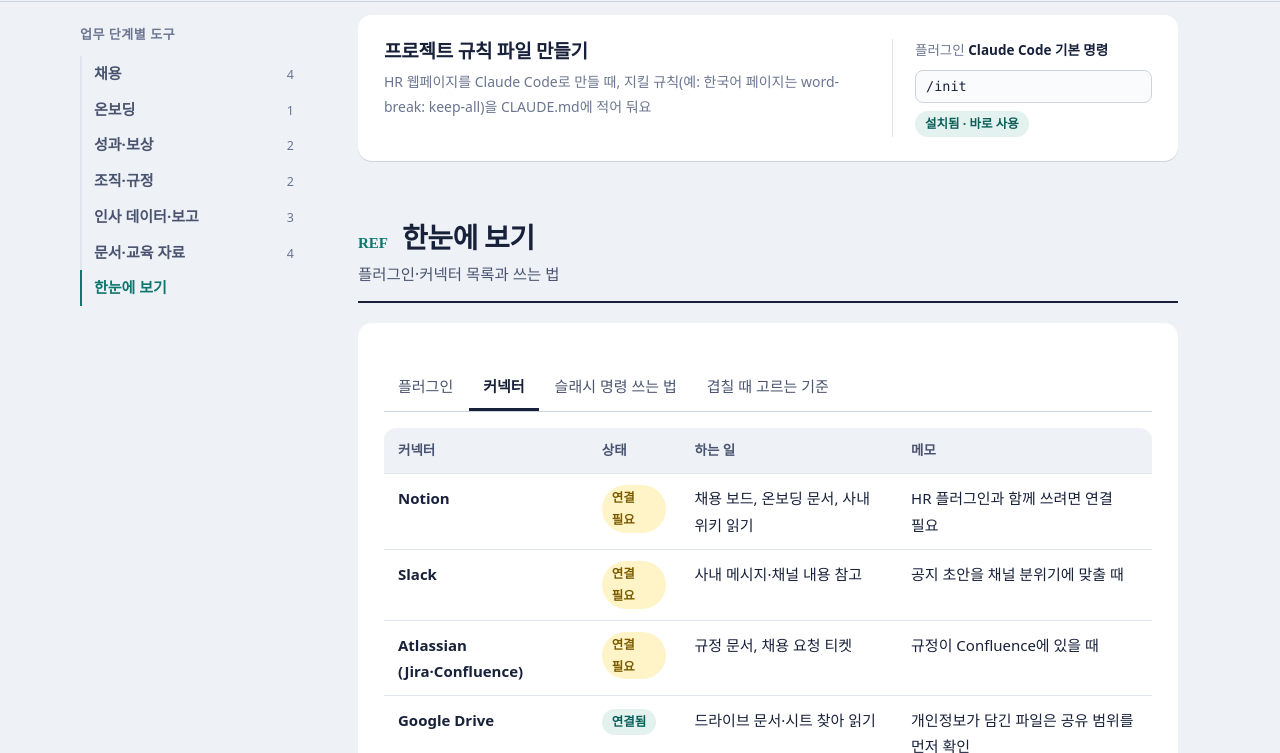
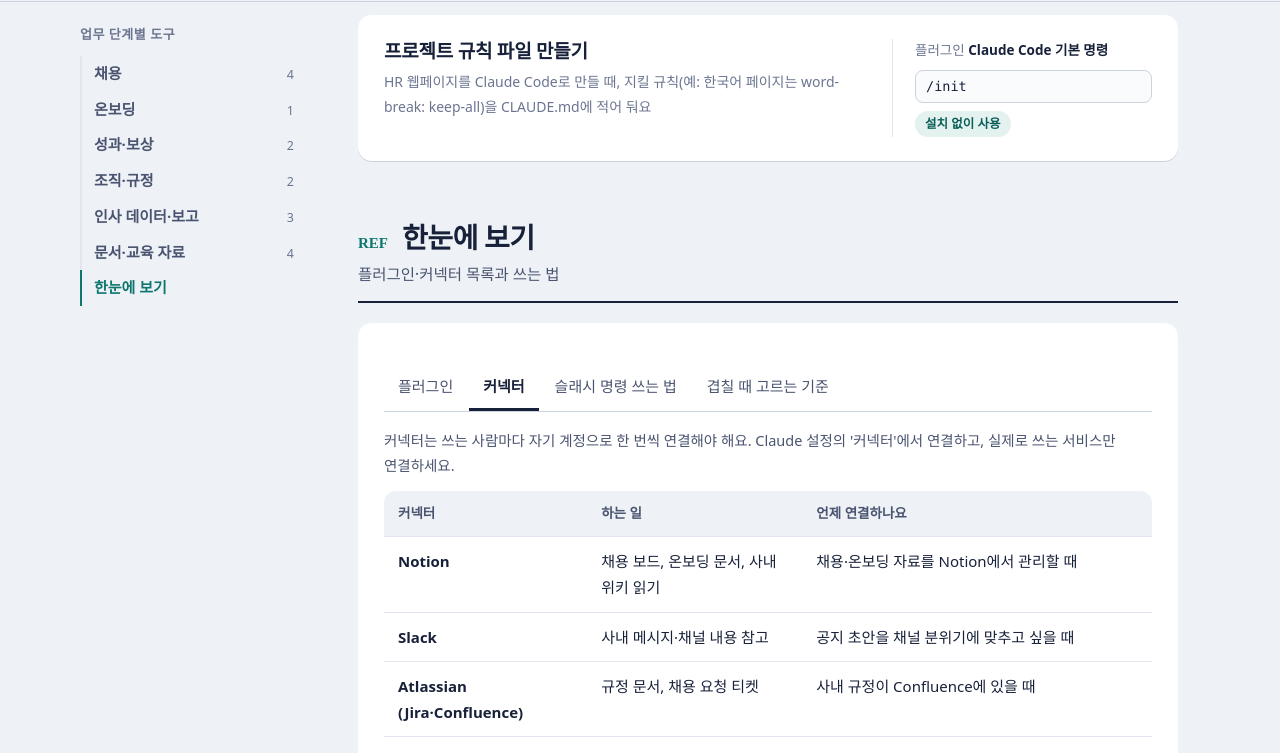
Before and after one commit to hungungworld/prompt-site, a plain HTML site: page tools.html in a window 1280 px wide. Both pictures are taken after a click on the tab "커넥터". Shown: the part 4393-5146 px from the top of the page. Drawn offline with Linux system fonts and the light colour scheme; a web font is replaced by a local one.

Commit message:
도구 페이지: 내 PC 연결 상태 대신 보는 사람이 할 준비를 안내
Co-Authored-By: Claude Opus 5.5 <noreply@anthropic.com>

```diff
--- a/tools.html
+++ b/tools.html
@@ -27,7 +27,8 @@
   }
   .cmd:hover { border-color: var(--teal); }
   .cmd.done { background: var(--ink); color: #fff; border-color: var(--ink); }
-  .pill { display: inline-block; font-size: 12.5px; font-weight: 600; border-radius: 999px; padding: 2px 10px; width: fit-content; }
+  .pill { display: inline-block; font-size: 12.5px; font-weight: 600; border-radius: 999px; padding: 2px 10px; width: fit-content; white-space: nowrap; }
+  .table-note { margin: 0 0 12px; font-size: 14.5px; color: var(--ink-2); }
   .pill.ready { background: var(--teal-soft); color: var(--teal-dark); }
   .pill.link { background: var(--marker-soft); color: #7A5B00; }
   .need { font-size: 13px; color: var(--ink-2); line-height: 1.5; }
@@ -97,13 +98,15 @@
           <button type="button" role="tab" id="r-t4" aria-controls="r-p4" aria-selected="false" tabindex="-1">겹칠 때 고르는 기준</button>
         </div>
         <div role="tabpanel" id="r-p1" aria-labelledby="r-t1"><div class="table-wrap"><table id="plugins"></table></div></div>
-        <div role="tabpanel" id="r-p2" aria-labelledby="r-t2" hidden><div class="table-wrap"><table id="connectors"></table></div></div>
+        <div role="tabpanel" id="r-p2" aria-labelledby="r-t2" hidden>
+          <p class="table-note">커넥터는 쓰는 사람마다 자기 계정으로 한 번씩 연결해야 해요. Claude 설정의 '커넥터'에서 연결하고, 실제로 쓰는 서비스만 연결하세요.</p>
+          <div class="table-wrap"><table id="connectors"></table></div></div>
         <div role="tabpanel" id="r-p3" aria-labelledby="r-t3" hidden>
           <div class="howto"><ol>
             <li>Claude 입력창에 <code>/</code>를 입력하면 쓸 수 있는 명령 목록이 나와요.</li>
             <li>명령 뒤에 한 칸 띄우고 요청을 적어요. 예: <code>/human-resources:onboarding 다음 주 입사하는 디자이너 온보딩 계획</code></li>
             <li>슬래시를 몰라도 "온보딩 계획 짜 줘"처럼 말하면 Claude가 맞는 기능을 골라요. 슬래시로 부르면 원하는 기능이 확실하게 실행돼요.</li>
-            <li>'연결 필요' 표시가 있는 커넥터는 처음 한 번 계정을 연결해야 써요.</li>
+            <li>'플러그인 설치 필요' 표시가 있으면 Claude에서 그 플러그인을 먼저 설치해요. 커넥터는 내 계정으로 처음 한 번 연결해요.</li>
           </ol></div>
         </div>
         <div role="tabpanel" id="r-p4" aria-labelledby="r-t4" hidden>
@@ -119,7 +122,7 @@
   </main>
 </div>
 
-<footer><div class="wrap">기준일 2026-11-22. 현재 Claude에 설치된 플러그인 목록을 바탕으로 정리했어요. 플러그인·명령 이름은 설치 상태와 버전에 따라 다를 수 있어요.</div></footer>
+<footer><div class="wrap">기준일 2026-11-22. Claude 플러그인과 커넥터는 쓰는 사람이 각자 설치·연결해야 해요. 플러그인·명령 이름은 버전에 따라 다를 수 있어요.</div></footer>
 
 <script src="assets/shell.js"></script>
 <script>
@@ -161,12 +164,13 @@ const STAGES = [
 ];
 
 /* 3) 커넥터 */
+/* 3) 커넥터 — 보는 사람 기준 안내 (내 PC의 연결 상태는 적지 않아요) */
 const CONNECTORS = [
-  { name: "Notion", on: false, role: "채용 보드, 온보딩 문서, 사내 위키 읽기", note: "HR 플러그인과 함께 쓰려면 연결 필요" },
-  { name: "Slack", on: false, role: "사내 메시지·채널 내용 참고", note: "공지 초안을 채널 분위기에 맞출 때" },
-  { name: "Atlassian (Jira·Confluence)", on: false, role: "규정 문서, 채용 요청 티켓", note: "규정이 Confluence에 있을 때" },
-  { name: "Google Drive", on: true, role: "드라이브 문서·시트 찾아 읽기", note: "개인정보가 담긴 파일은 공유 범위를 먼저 확인" },
-  { name: "Vercel", on: true, role: "만든 HR 대시보드·게임을 인터넷에 배포", note: "GitHub에 올리면 자동 배포되게 연결" }
+  { name: "Notion", role: "채용 보드, 온보딩 문서, 사내 위키 읽기", when: "채용·온보딩 자료를 Notion에서 관리할 때" },
+  { name: "Slack", role: "사내 메시지·채널 내용 참고", when: "공지 초안을 채널 분위기에 맞추고 싶을 때" },
+  { name: "Atlassian (Jira·Confluence)", role: "규정 문서, 채용 요청 티켓", when: "사내 규정이 Confluence에 있을 때" },
+  { name: "Google Drive", role: "드라이브 문서·시트 찾아 읽기", when: "인사 자료가 드라이브에 있을 때. 개인정보 파일은 공유 범위부터 확인" },
+  { name: "Vercel", role: "만든 HR 대시보드·게임을 인터넷에 배포", when: "직접 만든 페이지를 주소로 공유하고 싶을 때" }
 ];
 
 const slash = (p, c) => PLUGINS[p].prefix ? `/${PLUGINS[p].prefix}:${c}` : `/${c}`;
@@ -190,7 +194,7 @@ $id("stages").innerHTML = STAGES.map((s, si) => `
         <div class="side">
           <span class="plugin">플러그인 <b>${esc(PLUGINS[r.p].name)}</b></span>
           ${r.cmds.map(c => `<button class="cmd js-copy" type="button" data-copy-text="${esc(slash(r.p, c))}" title="누르면 복사돼요">${esc(slash(r.p, c))}</button>`).join("")}
-          <span class="pill ready">설치됨 · 바로 사용</span>
+          ${r.p === "core" ? '<span class="pill ready">설치 없이 사용</span>' : '<span class="pill link">플러그인 설치 필요</span>'}
           ${r.conn ? `<span class="need">${esc(r.conn)}</span>` : ""}
         </div>
       </article>`;
@@ -199,8 +203,8 @@ $id("stages").innerHTML = STAGES.map((s, si) => `
 
 $id("plugins").innerHTML = `<tr><th>플러그인</th><th>명령 앞부분</th><th>맡는 일</th></tr>` +
   Object.values(PLUGINS).map(p => `<tr><td><b>${esc(p.name)}</b></td><td><code>/${p.prefix ? p.prefix + ":" : ""}</code></td><td>${esc(p.use)}</td></tr>`).join("");
-$id("connectors").innerHTML = `<tr><th>커넥터</th><th>상태</th><th>하는 일</th><th>메모</th></tr>` +
-  CONNECTORS.map(c => `<tr><td><b>${esc(c.name)}</b></td><td>${c.on ? '<span class="pill ready">연결됨</span>' : '<span class="pill link">연결 필요</span>'}</td><td>${esc(c.role)}</td><td>${esc(c.note)}</td></tr>`).join("");
+$id("connectors").innerHTML = `<tr><th>커넥터</th><th>하는 일</th><th>언제 연결하나요</th></tr>` +
+  CONNECTORS.map(c => `<tr><td><b>${esc(c.name)}</b></td><td>${esc(c.role)}</td><td>${esc(c.when)}</td></tr>`).join("");
 
 Shell.initSpy();
 Shell.jumpToHash();
```
